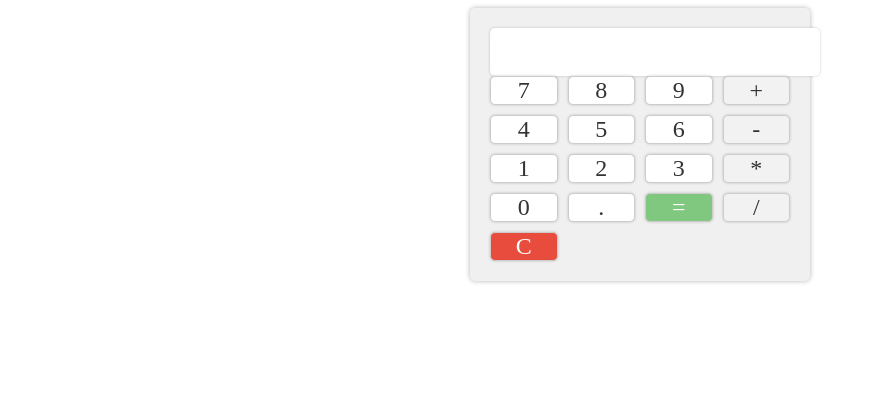
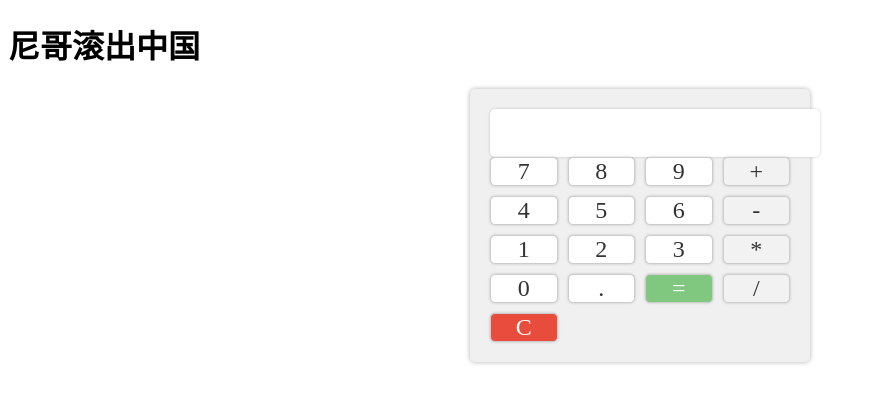
Before and after one commit to JeasonBuzz/JeasonBuzz.github.io, a plain HTML site: page index.html in a window 1280 px wide. Shown: the whole page, without its empty margins (0-874 px from the left). Drawn offline with Linux system fonts and the light colour scheme.

Commit message:
Update index.html

```diff
--- a/index.html
+++ b/index.html
@@ -63,6 +63,7 @@
     </style>
 </head>
 <body>
+    <h1>尼哥滚出中国</h1>
     <div class="container">
         <input type="text" id="result" class="result" readonly>
         <div class="calculator">
```
